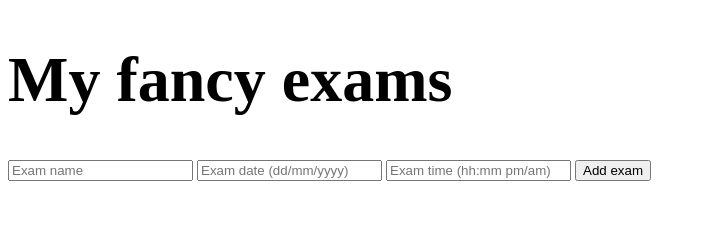
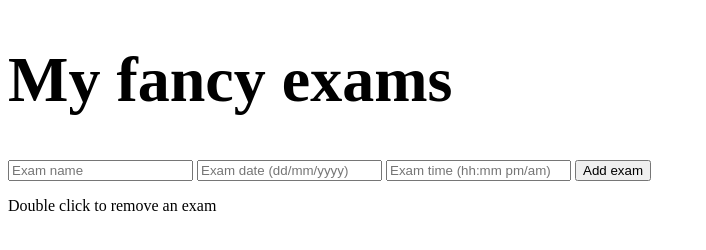
Before and after one commit to M-Enes/examcounter, a plain HTML site: page index.html in a window 1280 px wide. Shown: the whole page, without its empty margins (0-706 px from the left). Drawn offline with Linux system fonts and the light colour scheme.

Commit message:
how to remove added at footer

```diff
--- a/index.html
+++ b/index.html
@@ -18,6 +18,9 @@
         <button id="addexam" onclick="addExam()">Add exam</button>
         <div id="examslist" style="display: block; justify-content: center; align-items: center;">
         </div>
+        <footer>
+            <p>Double click to remove an exam</p>
+        </footer>
     </div>
     <script src='main.js'></script>
 </body>
```
